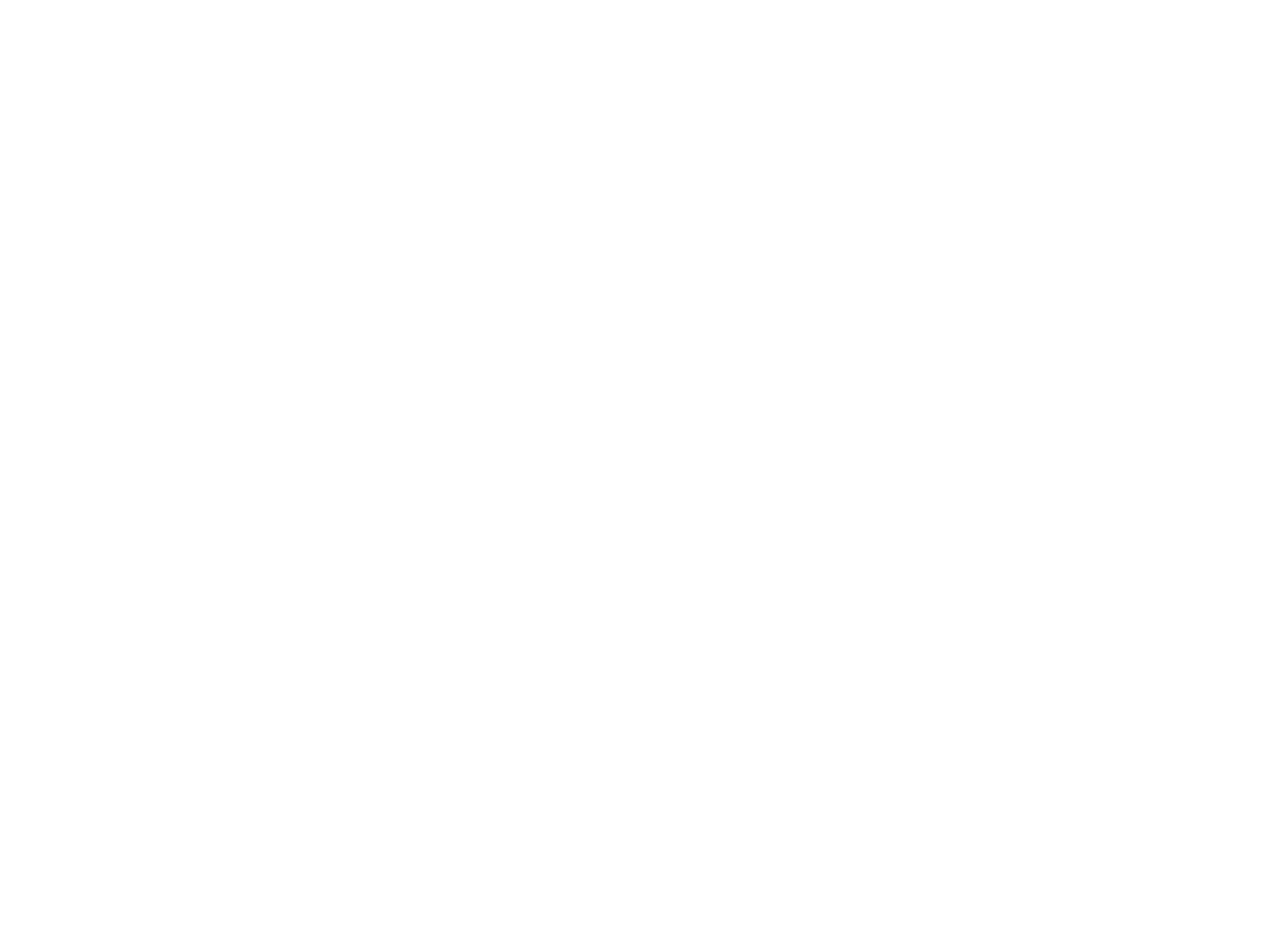
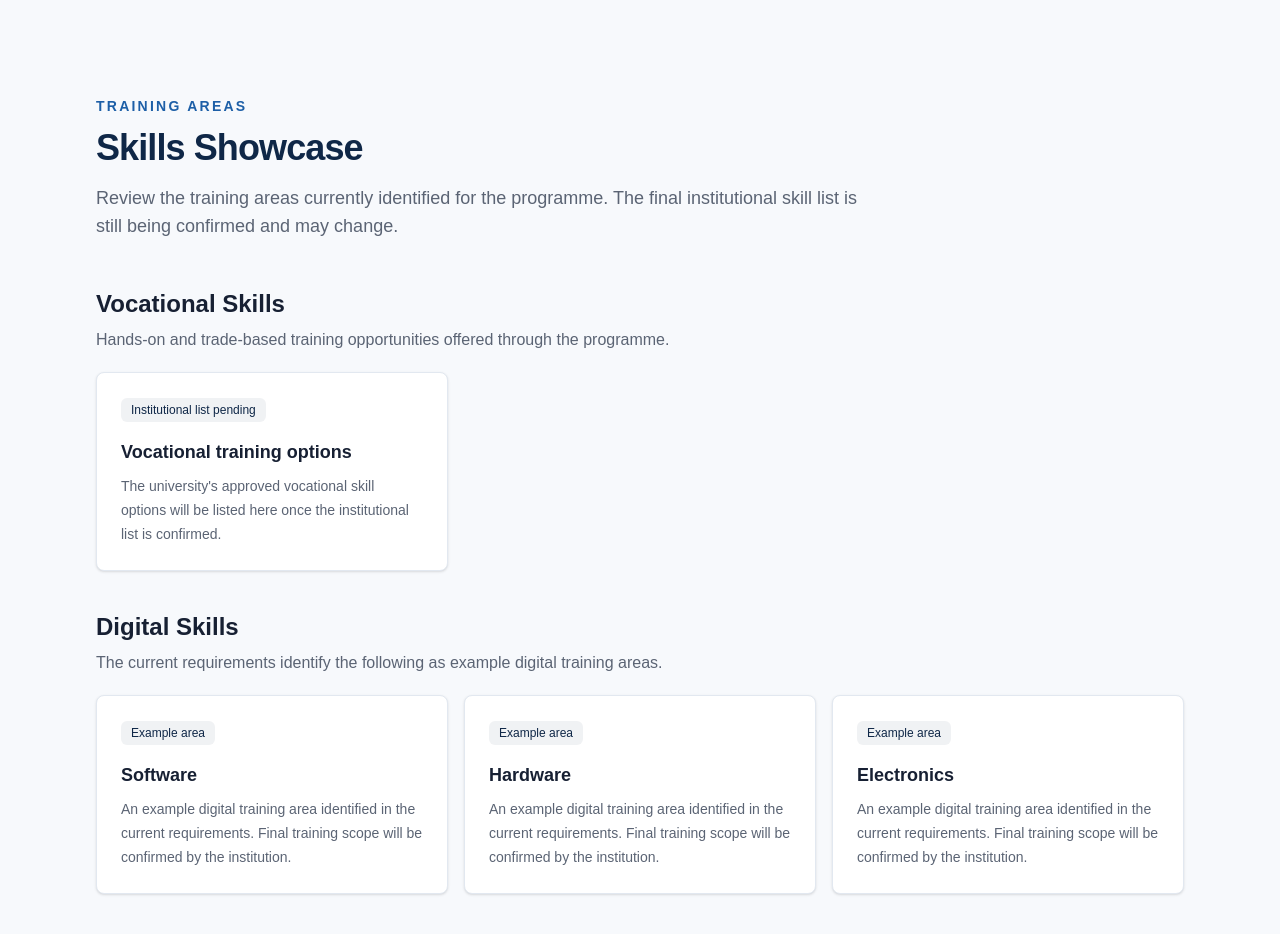
Before and after one commit to University-SIWES-Team/siwes-entrepreneurship-portal, a Next.js app: page / in a window 1280 px wide. Shown: the top 934 px of the page. Before the commit the page ends 800 px from the top, so only its background shows below. Built offline with nearby package versions, Linux system fonts and the light colour scheme.

Commit message:
Feat/skills showcase (#8)
* feat: add skills showcase

* feat: add skills showcase

* feat: add skills showcase

---------

Co-authored-by: Isaac <seunfunmisaac98@gmail.com>

```diff
--- /dev/null
+++ b/app/components/SkillsShowcase.tsx
@@ -0,0 +1,67 @@
+import { skillsShowcaseGroups } from "../data/skills";
+
+export default function SkillsShowcase() {
+  return (
+    <section
+      id="skills"
+      aria-labelledby="skills-showcase-heading"
+      className="bg-[#F7F9FC] py-16 sm:py-20 lg:py-24"
+    >
+      <div className="mx-auto w-full max-w-6xl px-4 sm:px-6 lg:px-8">
+        <div className="max-w-3xl">
+          <p className="text-sm font-semibold uppercase tracking-[0.16em] text-[#1D5FA7]">
+            Training areas
+          </p>
+          <h2
+            id="skills-showcase-heading"
+            className="mt-3 text-3xl font-semibold tracking-tight text-[#0F2747] sm:text-4xl"
+          >
+            Skills Showcase
+          </h2>
+          <p className="mt-4 text-base leading-7 text-[#5B6474] sm:text-lg">
+            Review the training areas currently identified for the programme.
+            The final institutional skill list is still being confirmed and may
+            change.
+          </p>
+        </div>
+
+        <div className="mt-10 space-y-10 sm:mt-12">
+          {skillsShowcaseGroups.map((group) => (
+            <section key={group.id} aria-labelledby={`${group.id}-heading`}>
+              <div className="max-w-3xl">
+                <h3
+                  id={`${group.id}-heading`}
+                  className="text-xl font-semibold text-[#172033] sm:text-2xl"
+                >
+                  {group.title}
+                </h3>
+                <p className="mt-2 text-sm leading-6 text-[#5B6474] sm:text-base">
+                  {group.description}
+                </p>
+              </div>
+
+              <ul className="mt-5 grid gap-4 sm:grid-cols-2 lg:grid-cols-3">
+                {group.skills.map((skill) => (
+                  <li
+                    key={skill.name}
+                    className="rounded-lg border border-[#E2E8F0] bg-white p-5 shadow-sm transition-colors hover:border-[#1D5FA7]/40 sm:p-6"
+                  >
+                    <span className="inline-flex rounded-md bg-[#0F2747]/[0.06] px-2.5 py-1 text-xs font-medium text-[#0F2747]">
+                      {skill.label}
+                    </span>
+                    <h4 className="mt-4 text-lg font-semibold text-[#172033]">
+                      {skill.name}
+                    </h4>
+                    <p className="mt-2 text-sm leading-6 text-[#5B6474]">
+                      {skill.description}
+                    </p>
+                  </li>
+                ))}
+              </ul>
+            </section>
+          ))}
+        </div>
+      </div>
+    </section>
+  );
+}
--- /dev/null
+++ b/app/data/skills.ts
@@ -0,0 +1,55 @@
+export type ShowcaseSkill = {
+  name: string;
+  description: string;
+  label: string;
+};
+
+export type ShowcaseSkillGroup = {
+  id: string;
+  title: string;
+  description: string;
+  skills: ShowcaseSkill[];
+};
+
+export const skillsShowcaseGroups: ShowcaseSkillGroup[] = [
+  {
+    id: "vocational-skills",
+    title: "Vocational Skills",
+    description:
+      "Hands-on and trade-based training opportunities offered through the programme.",
+    skills: [
+      {
+        name: "Vocational training options",
+        description:
+          "The university's approved vocational skill options will be listed here once the institutional list is confirmed.",
+        label: "Institutional list pending",
+      },
+    ],
+  },
+  {
+    id: "digital-skills",
+    title: "Digital Skills",
+    description:
+      "The current requirements identify the following as example digital training areas.",
+    skills: [
+      {
+        name: "Software",
+        description:
+          "An example digital training area identified in the current requirements. Final training scope will be confirmed by the institution.",
+        label: "Example area",
+      },
+      {
+        name: "Hardware",
+        description:
+          "An example digital training area identified in the current requirements. Final training scope will be confirmed by the institution.",
+        label: "Example area",
+      },
+      {
+        name: "Electronics",
+        description:
+          "An example digital training area identified in the current requirements. Final training scope will be confirmed by the institution.",
+        label: "Example area",
+      },
+    ],
+  },
+];
--- a/app/page.tsx
+++ b/app/page.tsx
@@ -1,7 +1,9 @@
+import SkillsShowcase from "./components/SkillsShowcase";
+
 export default function Home() {
   return (
-    <div>
-      {/* sections go here as they're merged in */}
-    </div>
+    <main className="flex-1 bg-white">
+      <SkillsShowcase />
+    </main>
   );
 }
```
Also changed, not shown: 1 other file (tests, documents, lock files or other folders).
